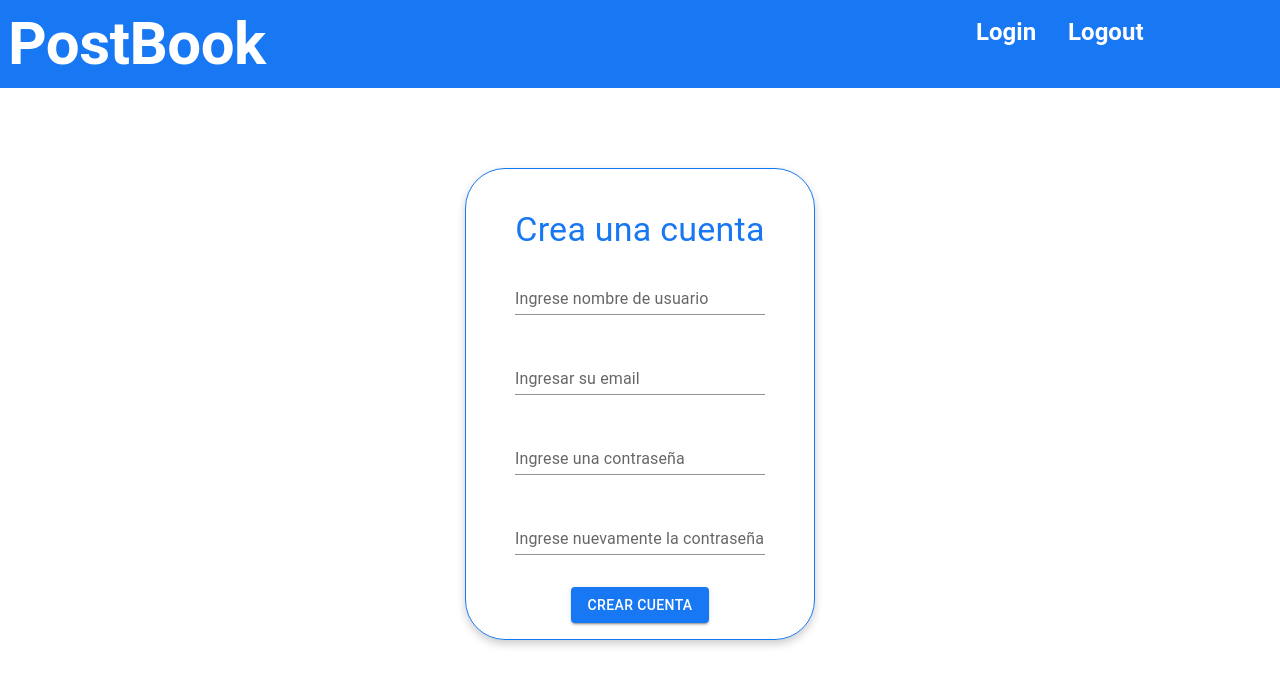
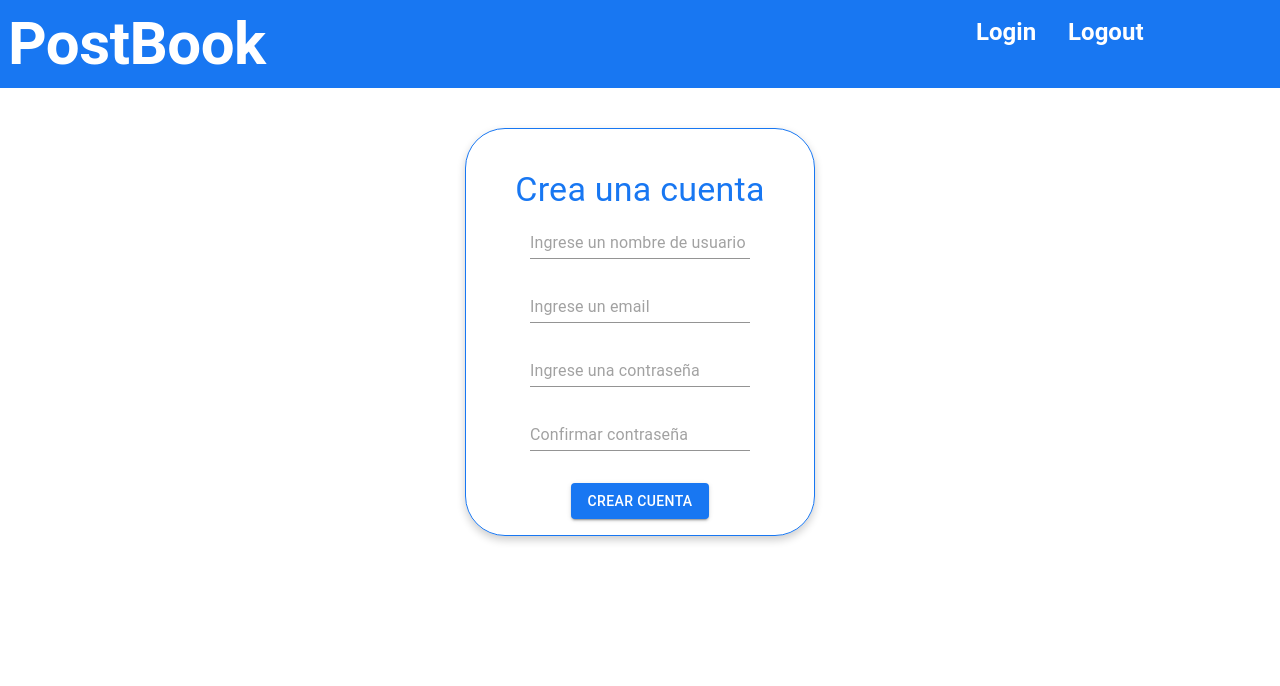
Before and after one commit to Seeeck/blogPostBookFrontend, a React (Vite) app: page /crearCuenta in a window 1280 px wide. Shown: the top 686 px of the page. Built offline with nearby package versions, Linux system fonts and the light colour scheme.

Commit message:
add:formulario de registro y validaciones

```diff
--- a/package.json
+++ b/package.json
@@ -12,11 +12,14 @@
   "dependencies": {
     "@emotion/react": "^11.14.0",
     "@emotion/styled": "^11.14.0",
+    "@hookform/resolvers": "^5.0.1",
     "@mui/icons-material": "^7.0.2",
     "@mui/material": "^7.0.2",
     "react": "^19.0.0",
     "react-dom": "^19.0.0",
-    "react-router": "^7.5.3"
+    "react-hook-form": "^7.56.2",
+    "react-router": "^7.5.3",
+    "yup": "^1.6.1"
   },
   "devDependencies": {
     "@eslint/js": "^9.22.0",
--- a/src/App.tsx
+++ b/src/App.tsx
@@ -2,7 +2,7 @@
 import { useState } from 'react'
 
 import { Box } from '@mui/material'
-import FormLogin from './components/authentication/FormLogin'
+import FormLogin from './components/Forms/FormLogin'
 import NavBar from './components/nav/Navbar'
 
 function App() {
--- a/src/components/authentication/FormRegister.tsx
+++ b/src/components/Forms/FormRegister.tsx
@@ -1,27 +1,41 @@
 import { Box, Button, Grid, TextField, Typography } from "@mui/material";
+import { useForm } from "react-hook-form";
+import InputTextField from "../InputsControllers/InputTextField";
+import { yupResolver } from "@hookform/resolvers/yup";
+import { formRegisterSchema } from "../../querys/schemas/formRegisterSchema";
 
 
 
 const FormRegister = () => {
+
+    const { control, handleSubmit } = useForm({
+        resolver: yupResolver(formRegisterSchema)
+    })
+    const onSubmit = () => {
+
+    }
     return (
         <Grid sx={styles.gridCrearCuenta} container>
             <Grid size={12} >
                 <Typography color="#1877f2" mt={5} textAlign={"center"} variant="h4">Crea una cuenta</Typography>
             </Grid>
             <Grid>
-                <TextField sx={styles.textFieldStyle} placeholder="nombre de usuario" id="outlined-basic" label="Ingrese nombre de usuario" variant="standard" />
+                <InputTextField control={control} name="name" placeholder="Ingrese un nombre de usuario" />
             </Grid>
             <Grid>
-                <TextField sx={styles.textFieldStyle} placeholder="email" id="outlined-basic" label="Ingresar su email" variant="standard" />
+                <InputTextField control={control} name="email" placeholder="Ingrese un email" />
+
             </Grid>
             <Grid>
-                <TextField sx={styles.textFieldStyle} placeholder="contraseña" id="outlined-basic" label="Ingrese una contraseña" variant="standard" />
+                <InputTextField control={control} name="password" placeholder="Ingrese una contraseña" />
+
             </Grid>
             <Grid>
-                <TextField sx={styles.textFieldStyle} placeholder="confirmar contraseña" id="outlined-basic" label="Ingrese nuevamente la contraseña" variant="standard" />
+                <InputTextField control={control} name="password_confirmation" placeholder="Confirmar contraseña" />
+
             </Grid>
             <Grid>
-                <Button sx={styles.crearCuentaButtonStyle} variant="contained">Crear cuenta</Button>
+                <Button onClick={handleSubmit(onSubmit)} sx={styles.crearCuentaButtonStyle} variant="contained">Crear cuenta</Button>
             </Grid>
         </Grid>
     )
@@ -29,7 +43,7 @@ const FormRegister = () => {
 
 const styles: { [key: string]: React.CSSProperties } = {
     gridCrearCuenta: {
-        marginTop: 10,
+        marginTop: 5,
         marginBottom: 10,
         display: "flex",
         flexDirection: "column",
@@ -47,7 +61,7 @@ const styles: { [key: string]: React.CSSProperties } = {
         width: 250,
         margin: 2
     },
-    crearCuentaButtonStyle:{
+    crearCuentaButtonStyle: {
         margin: 2,
         color: "white",
         backgroundColor: "#1877f2"
--- /dev/null
+++ b/src/components/InputsControllers/InputTextField.tsx
@@ -0,0 +1,40 @@
+import { TextField } from "@mui/material";
+import { Control, useController } from "react-hook-form";
+
+type PropsInputTextField = {
+    control: Control<any>
+    name: string
+    placeholder: string
+}
+function InputTextField({ control, name, placeholder }: PropsInputTextField) {
+    const {
+        field,
+        fieldState: { error }
+    } = useController({
+        name,
+        control,
+        rules: { required: true },
+    });
+
+
+    return (
+        <TextField
+            onChange={field.onChange}
+            onBlur={field.onBlur}
+            value={field.value}
+            name={field.name}
+            inputRef={field.ref}
+            variant="standard"
+            placeholder={placeholder}
+            sx={styles.textFieldStyle}
+            error={!!error}
+            helperText={error?.message}
+        />
+    );
+}
+const styles: { [key: string]: React.CSSProperties } = {
+    textFieldStyle: {
+        margin: 2
+    }
+}
+export default InputTextField;
--- a/src/main.tsx
+++ b/src/main.tsx
@@ -4,8 +4,8 @@ import "./main.css"
 import App from './App.tsx'
 import { BrowserRouter, Route, Routes } from "react-router";
 import NavBar from './components/nav/Navbar.tsx';
-import FormLogin from './components/authentication/FormLogin.tsx';
-import FormRegister from './components/authentication/FormRegister.tsx';
+import FormLogin from './components/Forms/FormLogin.tsx';
+import FormRegister from './components/Forms/FormRegister.tsx';
 
 createRoot(document.getElementById('root')!).render(
 
--- /dev/null
+++ b/src/querys/schemas/formRegisterSchema.tsx
@@ -0,0 +1,11 @@
+import * as yup from 'yup';
+
+export const formRegisterSchema = yup.object().shape({
+    name: yup.string().required("El nombre ed usuario es requerido").min(5, "Mínimo 5 caracteres").max(60, "Máximo 60 caracteres"),
+    email: yup.string().email('Correo inválido').required('Correo obligatorio'),
+    password: yup.string().min(6, 'Mínimo 6 caracteres').required('Contraseña obligatoria'),
+    password_confirmation: yup.string()
+        .oneOf([yup.ref('password')], 'Las contraseñas deben coincidir')
+        .required('Confirma tu contraseña'),
+
+});
```
Also changed, not shown: src/components/Forms/FormLogin.tsx (renamed from src/components/authentication/FormLogin.tsx), src/querys/useLogin.tsx (added), src/querys/useLogout.tsx (added), 1 other file (tests, documents, lock files or other folders).
